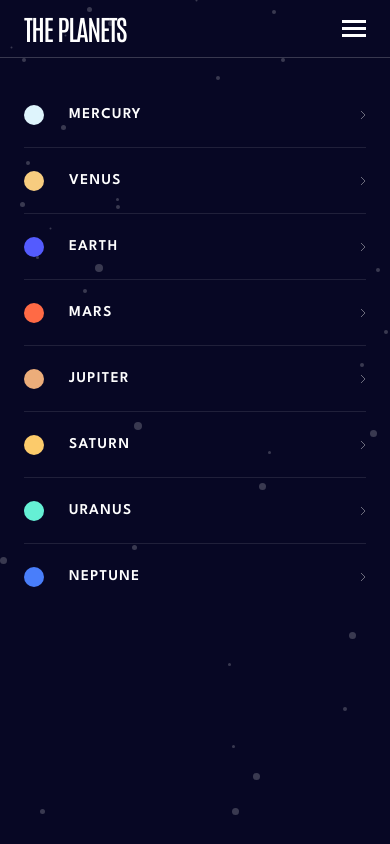
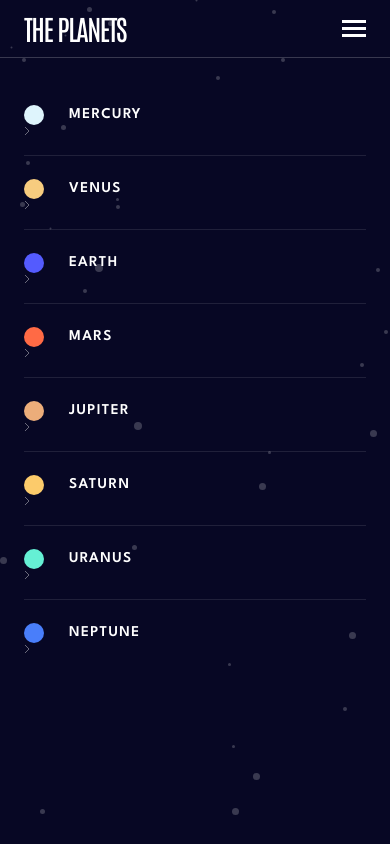
Before and after one commit to arfath-ali/Planets-Fact-Site, a React (Vite) app: page / in a window 390 px wide. Both pictures are taken after a click on the picture 354 px from the left and 28 px from the top of the page. Built offline with nearby package versions, Linux system fonts and the light colour scheme.

Commit message:
update file

```diff
--- a/src/components/CreateMobileNavLinks.jsx
+++ b/src/components/CreateMobileNavLinks.jsx
@@ -1,17 +1,17 @@
 import { Link } from 'react-router-dom';
 import arrowImg from '../assets/images/icon-chevron.svg';
 
-const CreateMobileNavLinks = ({ planetName, planetColor}) => {
+const CreateMobileNavLinks = ({ planetName, planetColor }) => {
   return (
-    <>
+    <Link to={`/${planetName.toLowerCase()}`}>
       <div className="flex items-center gap-[1.5625rem]">
         <div
           className="h-5 w-5 rounded-full"
           style={{ backgroundColor: planetColor }}></div>
-        <Link to={`/${planetName.toLowerCase()}`}>{planetName}</Link>
+        <p>{planetName}</p>
       </div>
       <img src={arrowImg} />
-    </>
+    </Link>
   );
 };
 
```
